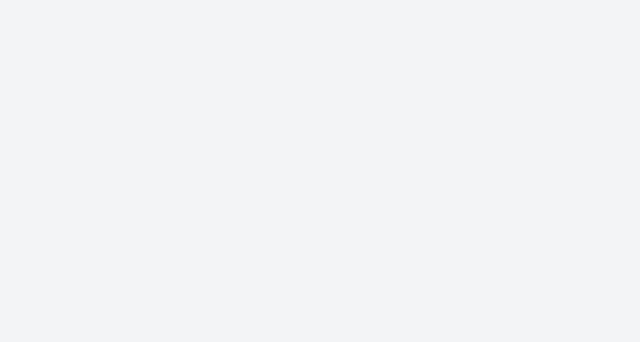
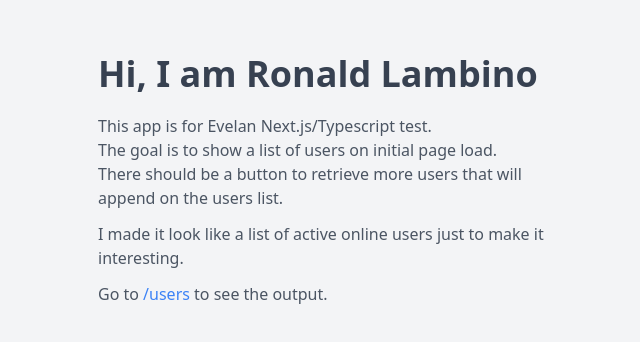
Before and after one commit to nadlambino/evelan-next-app, a Next.js app: page / in a window 1280 px wide. Shown: the part 240-582 px from the top of the page, without its empty margins (318-958 px from the left). Built offline with nearby package versions, Linux system fonts and the light colour scheme.

Commit message:
ref: add a landing page

```diff
--- a/src/app/page.tsx
+++ b/src/app/page.tsx
@@ -1,7 +1,14 @@
+import Link from "next/link"
+
 export default function Home() {
     return (
-        <main>
-
+        <main className="main">
+            <h1>Hi, I am Ronald Lambino</h1>
+            <p>This app is for Evelan Next.js/Typescript test.</p>
+            <p>The goal is to show a list of users on initial page load.</p>
+            <p>There should be a button to retrieve more users that will append on the users list.</p>
+            <p className="my-3">I made it look like a list of active online users just to make it interesting.</p>
+            <p>Go to <Link href='/users'>/users</Link> to see the output.</p>
         </main>
     )
 }
--- a/src/app/styles/globals.css
+++ b/src/app/styles/globals.css
@@ -17,3 +17,19 @@ body {
 ::-webkit-scrollbar-thumb {
     @apply rounded-md bg-[#d1d1d1] hover:bg-[#acacac];
 }
+
+.main {
+    @apply flex flex-col h-screen justify-center m-auto max-w-md;
+
+    h1 {
+        @apply font-bold text-4xl text-gray-700 mb-5;
+    }
+
+    p {
+        @apply text-gray-600;
+
+        a {
+            @apply text-blue-500;
+        }
+    }
+}
```
